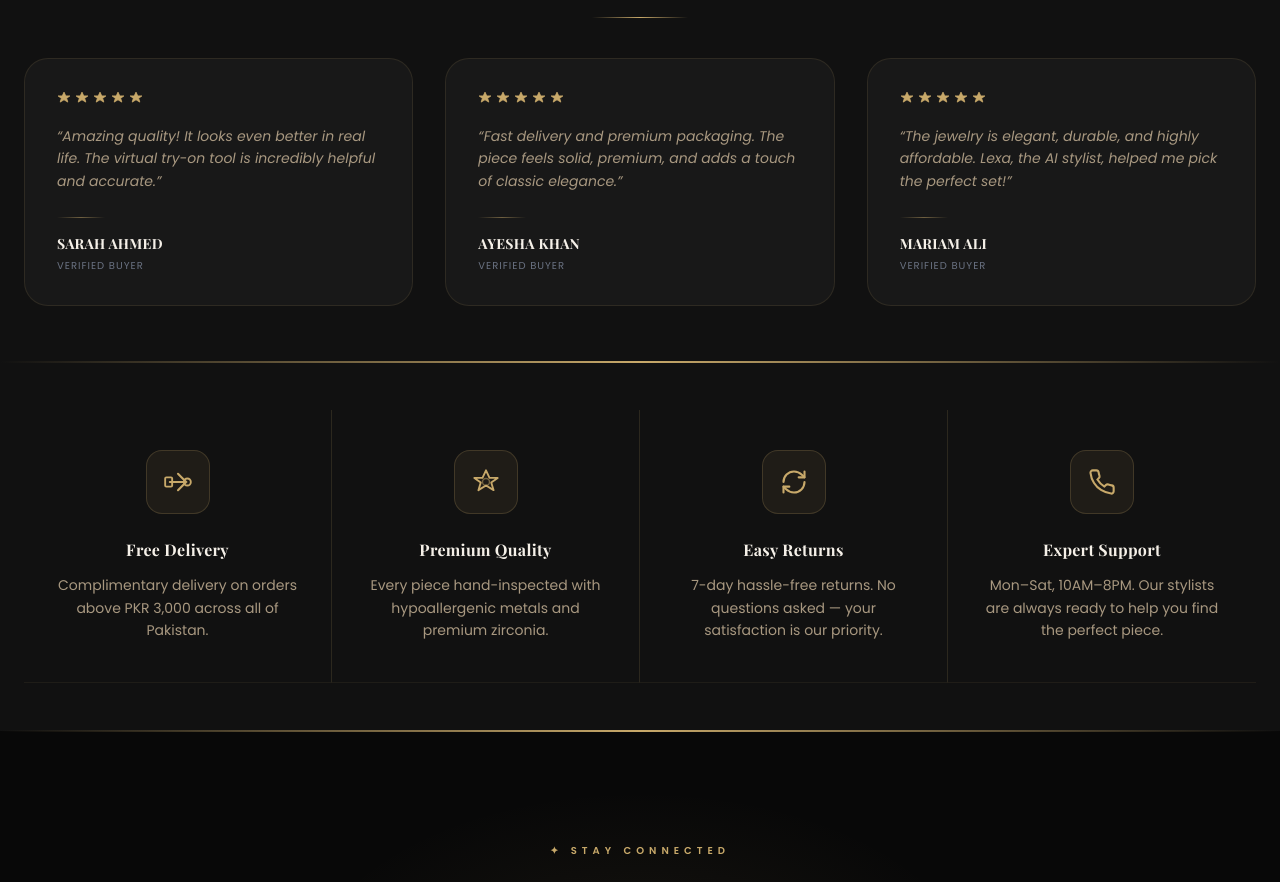
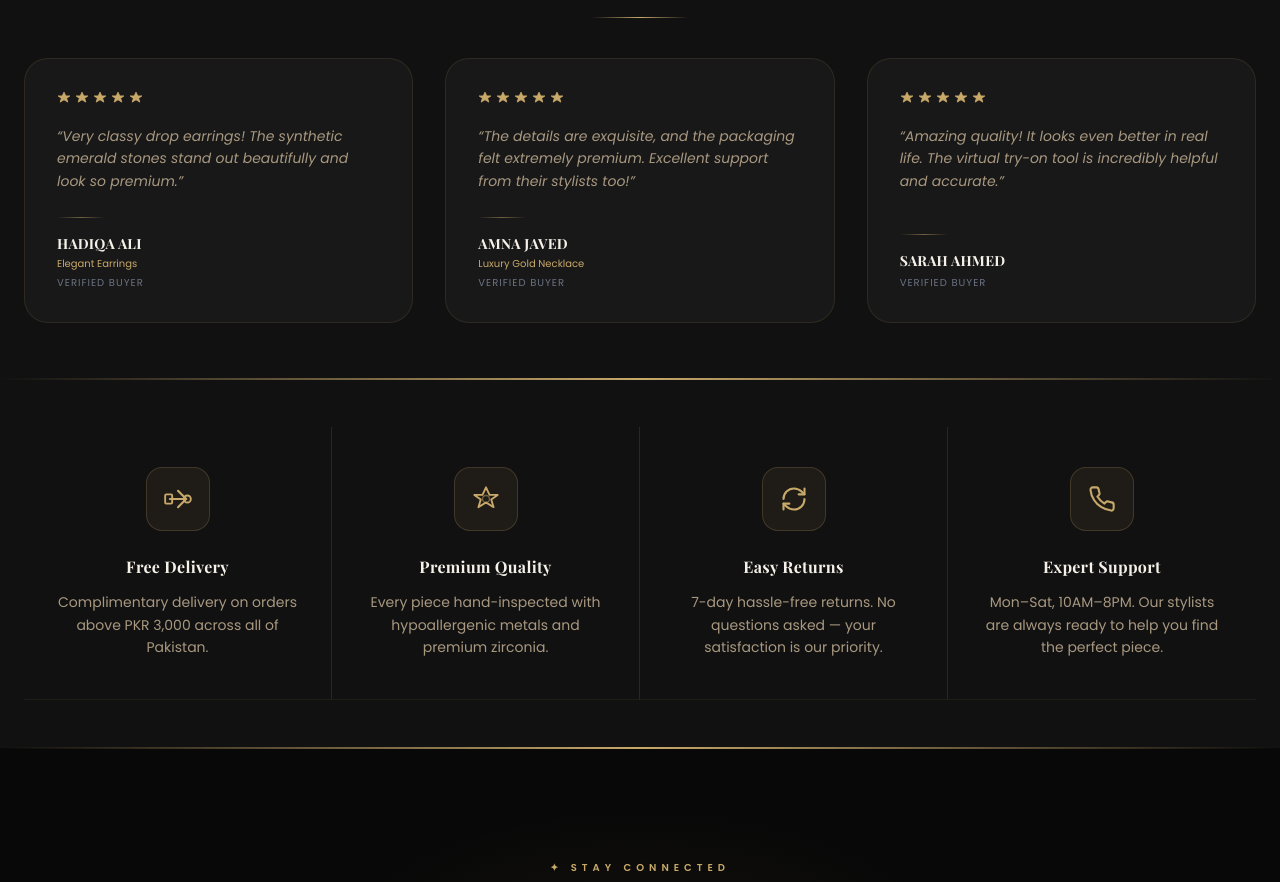
Before and after one commit to MuhammadOsama1432901/luxella, a Next.js app: page / in a window 1280 px wide. Shown: the part 3122-4004 px from the top of the page. Built offline with nearby package versions, Linux system fonts and the light colour scheme; no server answers; a web font is replaced by a local one.

Commit message:
Add testimonials for Hadiqa Ali and Amna Javed

```diff
--- a/components/home/Testimonials.tsx
+++ b/components/home/Testimonials.tsx
@@ -12,21 +12,23 @@ interface Review {
 // Fallback data shown while loading or if no approved reviews exist
 const FALLBACK_REVIEWS: Review[] = [
   {
+    name: "Hadiqa Ali",
+    review:
+      "Very classy drop earrings! The synthetic emerald stones stand out beautifully and look so premium.",
+    rating: 5,
+    product: "Elegant Earrings"
+  },
+  {
+    name: "Amna Javed",
+    review:
+      "The details are exquisite, and the packaging felt extremely premium. Excellent support from their stylists too!",
+    rating: 5,
+    product: "Luxury Gold Necklace"
+  },
+  {
     name: "Sarah Ahmed",
     review:
       "Amazing quality! It looks even better in real life. The virtual try-on tool is incredibly helpful and accurate.",
-    rating: 5,
-  },
-  {
-    name: "Ayesha Khan",
-    review:
-      "Fast delivery and premium packaging. The piece feels solid, premium, and adds a touch of classic elegance.",
-    rating: 5,
-  },
-  {
-    name: "Mariam Ali",
-    review:
-      "The jewelry is elegant, durable, and highly affordable. Lexa, the AI stylist, helped me pick the perfect set!",
     rating: 5,
   },
 ];
@@ -80,7 +82,7 @@ export default function Testimonials() {
 
         {/* Reviews Grid */}
         <div className="grid md:grid-cols-3 gap-8">
-          {reviews.slice(0, 3).map((review, index) => (
+          {reviews.slice(0, 6).map((review, index) => (
             <div
               key={index}
               className="p-8 rounded-3xl transition-all duration-300 hover:shadow-2xl flex flex-col justify-between group border border-[rgba(200,169,106,0.12)] hover:border-[#C8A96A]/40 hover:-translate-y-1.5"
--- a/data/db.json
+++ b/data/db.json
@@ -562,6 +562,30 @@
       "status": "approved",
       "verifiedBuyer": true,
       "createdAt": "2026-07-16T14:30:00.000Z"
+    },
+    {
+      "id": "rev_3",
+      "productId": 2,
+      "productName": "Elegant Earrings",
+      "customerName": "Hadiqa Ali",
+      "customerEmail": "hadiqa.ali@gmail.com",
+      "rating": 5,
+      "comment": "Very classy drop earrings! The synthetic emerald stones stand out beautifully and look so premium.",
+      "status": "approved",
+      "verifiedBuyer": true,
+      "createdAt": "2026-07-18T10:15:00.000Z"
+    },
+    {
+      "id": "rev_4",
+      "productId": 1,
+      "productName": "Luxury Gold Necklace",
+      "customerName": "Amna Javed",
+      "customerEmail": "amna.javed@gmail.com",
+      "rating": 5,
+      "comment": "The details are exquisite, and the packaging felt extremely premium. Excellent support from their stylists too!",
+      "status": "approved",
+      "verifiedBuyer": true,
+      "createdAt": "2026-07-18T16:45:00.000Z"
     }
   ],
   "coupons": [
```
